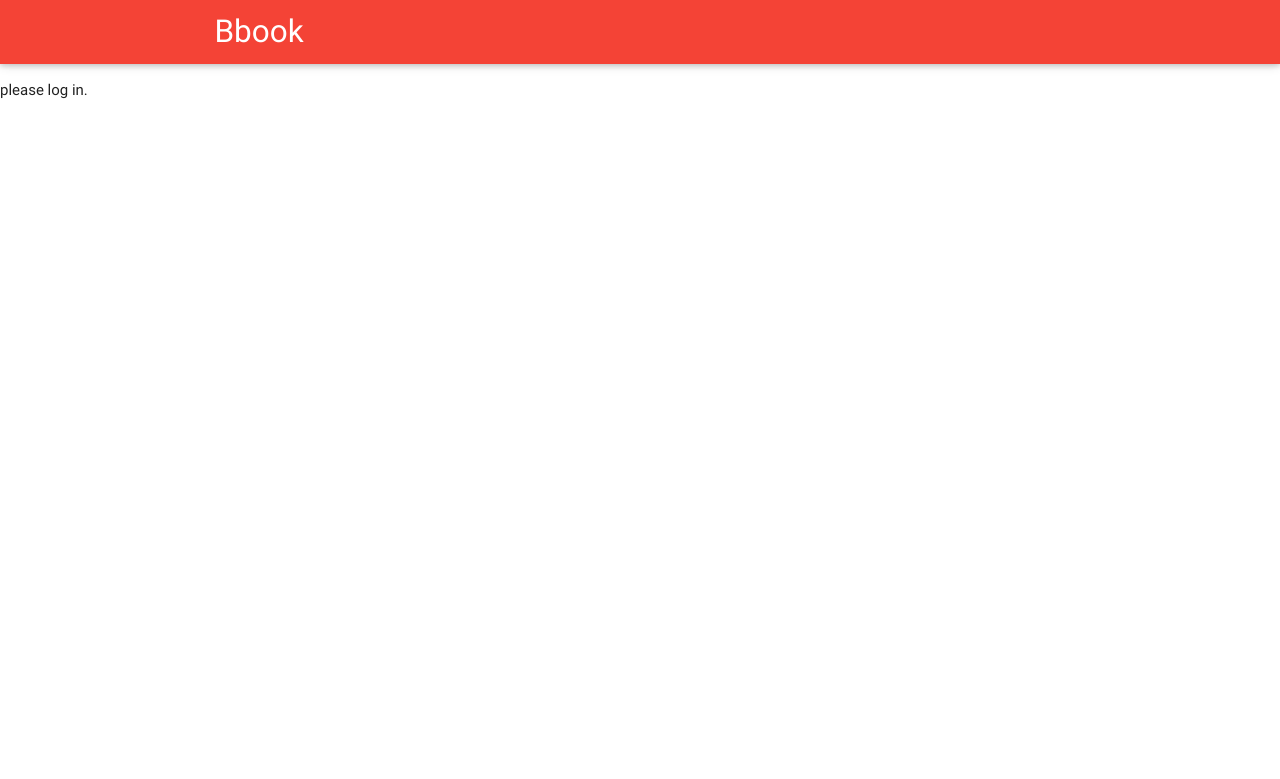
After one commit to TheAidanOGrady/CS317-BBooks, a PHP site: page /offline.html in a window 1280 px wide. The commit adds this page. Shown: the top 779 px of the page. Run offline with PHP 8.4, Linux system fonts and the light colour scheme.

Commit message:
Fixed borrowing name

```diff
--- a/src/js/Controller.js
+++ b/src/js/Controller.js
@@ -35,16 +35,17 @@ function Controller() {
                 model.setLastScreen("home");
             },
             bookFunc = function () {
+                model.getNearUsersFromDatabase();
                 var books = model.getUsersBooks();
                 console.log(books);
                 view.clearBooks();
                 view.switchTo("books");
                 model.setLastScreen("books");
                 for (var i = 0; i < books.length; i++) {
-                    var owner = model.getUserByID(books[i].owner);
+                    var owner = model.getUserByID(parseInt(books[i].owner));
                     if (books[i].owner == model.getUser().ID) {
                         //console.log("user owns book: true");
-                        view.addBook(false, books[i], owner.firstname);
+                        view.addBook(false, books[i], books[i].borrower);
                     } else {
                         //console.log("user owns book: false");
                         view.addBook(true, books[i], owner.firstname);
@@ -164,6 +165,7 @@ function Controller() {
             var credits = parseInt(view.getCredits());
             var response = model.removeCredits(credits);
             console.log(model.getCredits());
+
             if (response != false) {
                 Materialize.toast('Removing Credits', 1000);
             } else {
--- a/src/js/Model.js
+++ b/src/js/Model.js
@@ -59,7 +59,7 @@ var setLocalUser = function (data) {
     //console.log("Model: Created UserJSON: " + JSON.stringify(userJSON));
     return userJSON;
 },
-    createBookJSON = function (ISBN, BID, title, author, retail, price, cover, blurb, ownerID, genres, status) {
+    createBookJSON = function (ISBN, BID, title, author, retail, price, cover, blurb, ownerID, borrowerID, genres, status) {
            var bookJSON = {
                         "BID": BID,
                         "ISBN":ISBN,
@@ -71,6 +71,7 @@ var setLocalUser = function (data) {
                         "blurb" : blurb,
                         "genre" : genres.toString(),
                         "owner" : ownerID,
+                        "borrower" : borrowerID,
                         "status" : status
                         };
             //console.log("Model: Created bookJSON: \n" + JSON.stringify(bookJSON));
@@ -141,6 +142,7 @@ var setLocalUser = function (data) {
         for (var i = 0; i < books.length; i++) {
             var isbn = books[i].getElementsByTagName("isbn")[0].childNodes[0].nodeValue;
             var owner = books[i].getElementsByTagName("owner")[0].childNodes[0].nodeValue;
+            var borrower = books[i].getElementsByTagName("borrower")[0].childNodes[0].nodeValue;
             var title = books[i].getElementsByTagName("title")[0].childNodes[0].nodeValue;
             var author = books[i].getElementsByTagName("author")[0].childNodes[0].nodeValue;
             var blurb = books[i].getElementsByTagName("blurb")[0].childNodes[0].nodeValue;
@@ -150,7 +152,7 @@ var setLocalUser = function (data) {
             var status = books[i].getElementsByTagName("status")[0].childNodes[0].nodeValue;
             var time = books[i].getElementsByTagName("time")[0].childNodes[0].nodeValue;
             var BID = books[i].getElementsByTagName("BID")[0].childNodes[0].nodeValue;
-            var book = createBookJSON(isbn, BID, title, author, retail, price, "", blurb, owner, [""], status);
+            var book = createBookJSON(isbn, BID, title, author, retail, price, "", blurb, owner, borrower, [""], status);
             userBooks[userBooks.length] = book;
         }
         //TODO fix
@@ -669,6 +671,7 @@ function Model() {
             var isbn = books[i].getElementsByTagName("isbn")[0].childNodes[0].nodeValue;
             var BID = books[i].getElementsByTagName("BID")[0].childNodes[0].nodeValue;
             var owner = books[i].getElementsByTagName("owner")[0].childNodes[0].nodeValue;
+            var borrower = books[i].getElementsByTagName("borrower")[0].childNodes[0].nodeValue;
             var title = books[i].getElementsByTagName("title")[0].childNodes[0].nodeValue;
             var author = books[i].getElementsByTagName("author")[0].childNodes[0].nodeValue;
             var blurb = books[i].getElementsByTagName("blurb")[0].childNodes[0].nodeValue;
@@ -677,7 +680,7 @@ function Model() {
             var price = books[i].getElementsByTagName("price")[0].childNodes[0].nodeValue;
             var status = books[i].getElementsByTagName("status")[0].childNodes[0].nodeValue;
             var time = books[i].getElementsByTagName("time")[0].childNodes[0].nodeValue;
-            var book = createBookJSON(isbn, BID, title, author, retail, price, "", blurb, owner, [""], status);
+            var book = createBookJSON(isbn, BID, title, author, retail, price, "", blurb, owner, borrower, [""], status);
             userBooks[userBooks.length] = book;
         }
 	};
@@ -695,7 +698,7 @@ function Model() {
 	};
 
 	this.getNearUsersResponse = function(response) {
-		//console.log("SERVER: " + response);
+		console.log("SERVER: " + response);
         var parser;
         var xmlDoc;
         if (window.DOMParser) {
@@ -715,6 +718,7 @@ function Model() {
                 var isbn = books[j].getElementsByTagName("isbn")[0].childNodes[0].nodeValue;
                 var BID = books[j].getElementsByTagName("BID")[0].childNodes[0].nodeValue;
                 var owner = books[j].getElementsByTagName("owner")[0].childNodes[0].nodeValue;
+                var borrower = books[j].getElementsByTagName("borrower")[0].childNodes[0].nodeValue;
                 var title = books[j].getElementsByTagName("title")[0].childNodes[0].nodeValue;
                 var author = books[j].getElementsByTagName("author")[0].childNodes[0].nodeValue;
                 var blurb = books[j].getElementsByTagName("blurb")[0].childNodes[0].nodeValue;
@@ -723,7 +727,7 @@ function Model() {
                 var price = books[j].getElementsByTagName("price")[0].childNodes[0].nodeValue;
                 var status = books[j].getElementsByTagName("status")[0].childNodes[0].nodeValue;
                 var time = books[j].getElementsByTagName("time")[0].childNodes[0].nodeValue;
-                var book = createBookJSON(isbn, BID, title, author, retail, price, "", blurb, owner, [""], status);
+                var book = createBookJSON(isbn, BID, title, author, retail, price, "", blurb, owner, borrower, [""], status);
                 booksArray[booksArray.length] = book;
             }
             var id = users[i].getElementsByTagName("id")[0].childNodes[0].nodeValue;
@@ -840,7 +844,7 @@ function Model() {
                 price = price.toFixed(2);
                 var retail = price;
                 //console.log(currentBook);
-                currentBook = createBookJSON(isbn, "", currentBook.title, currentBook.author, retail, currentBook.price, "", currentBook.blurb, user.ID, [""], 0);
+                currentBook = createBookJSON(isbn, "", currentBook.title, currentBook.author, retail, currentBook.price, "", currentBook.blurb, user.ID, -1,[""], 0);
                 console.log(currentBook);
 
 				$.ajax({
@@ -856,7 +860,12 @@ function Model() {
     };
 
     this.getUserByID = function (ID) {
+        console.log(nearUsers.length);
+        if (ID < 0) {
+            return "no one";
+        }
         for (var i = 0; i < nearUsers.length; i++) {
+            console.log(nearUsers);
             if (nearUsers[i].ID == ID) {
                 return nearUsers[i];
             }
@@ -909,7 +918,7 @@ function Model() {
                     }else{
 						blurb = " ";
 					}
-                    currentBook = createBookJSON(book2.isbn, title, author, 0, book2.price, "", blurb, user.ID, [""], 0);
+                    currentBook = createBookJSON(book2.isbn, title, author, 0, book2.price, "", blurb, user.ID, -1, [""], 0);
 					refToModel.loadPrices(book2.isbn, currentBook, user);
                 }
             }
--- /dev/null
+++ b/src/offline.html
@@ -0,0 +1,36 @@
+<html>
+<head>
+	<title>Bbook</title>
+	<meta charset="UTF-8">
+	<meta name="viewport" content="width=device-width, initial-scale=1.0, maximum-scale=1.0, user-scalable=no"/>
+	<link rel="icon" type="image/png"  href="icon.png" >
+	<meta name="mobile-web-app-capable" content="yes">
+	<meta name="apple-mobile-web-app-capable" content="yes">
+	<link rel="icon" sizes="192x192" href="img/icon.png" />
+	<link rel="apple-touch-icon" href="img/icon.png" />
+	<link rel="stylesheet" href="css/materialize.css" />
+	<link rel="stylesheet" href="css/style.css" />
+</head>
+
+<body>
+<header>
+    <div class="navbar-fixed">
+        <nav class="red" role="navigation">
+            <div class="nav-wrapper container" id="nav">
+                <a id="logo-container" class="brand-logo">Bbook</a>
+                <a id="nav-menu" href="#" data-activates="nav-mobile" class="button-collapse hide"><i class="mdi-navigation-menu"></i></a>
+            </div>
+        </nav>
+    </div>
+</header>
+    <main id="mainView">
+        <div class="BBookSection row" id="welcome">
+            <p> please log in.</p>
+            <p id = "usercookie"></p>
+        </div>
+    </main>
+</body>
+    <script type="text/javascript" src="js/Model.js"></script>
+    <script type="text/javascript" src="js/View.js"></script>
+    <script type="text/javascript" src="js/Controller.js"></script>
+</html>
```
Also changed, not shown: src/php/getNearUsers.php (+8 -0 lines), 1 other file.
